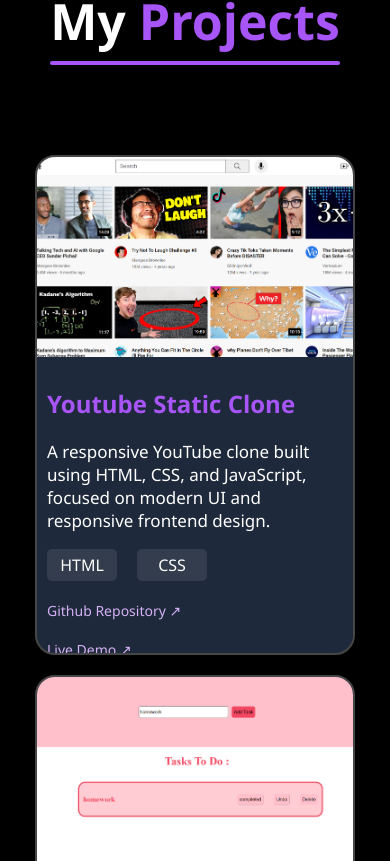
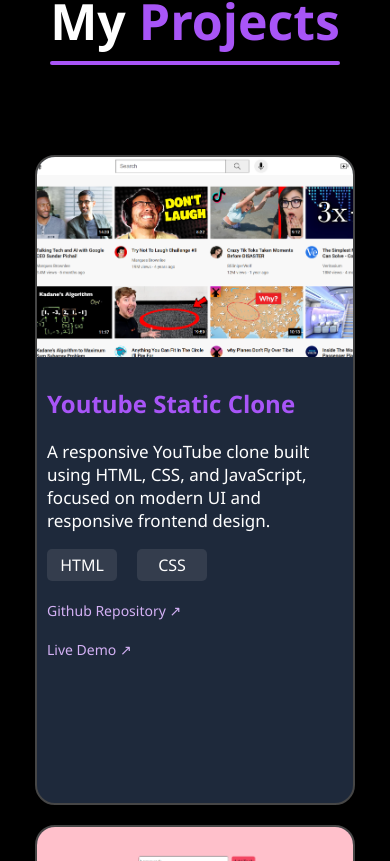
Before and after one commit to Akhilalakkoju/Portfolio, a React app: page / in a window 390 px wide. Shown: the part 3943-4804 px from the top of the page. Built offline with nearby package versions, Linux system fonts and the light colour scheme; the HTML template or start-up script is replaced by a standard one.

Commit message:
Add min-height to project-card style

```diff
--- a/src/portfolio.css
+++ b/src/portfolio.css
@@ -395,9 +395,10 @@ button:hover {
   }
 
   .project-card {
-    width: 100%;
-    max-width: 320px;
-  }
+  width: 100%;
+  max-width: 320px;
+  min-height: 650px;
+}
 
   .one {
     width: 140px;
```
